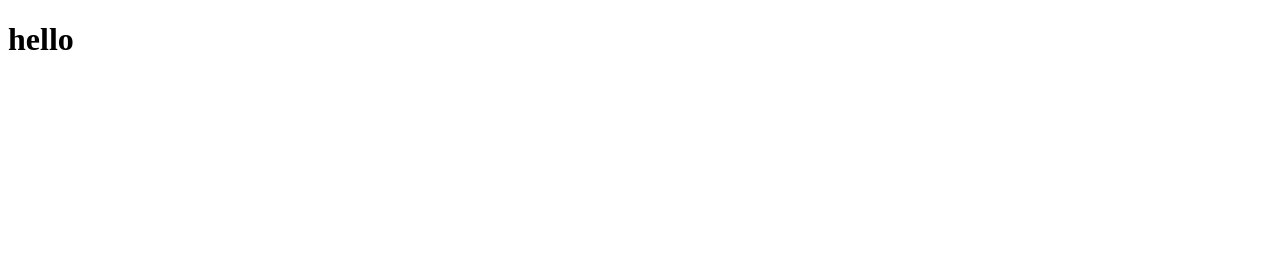
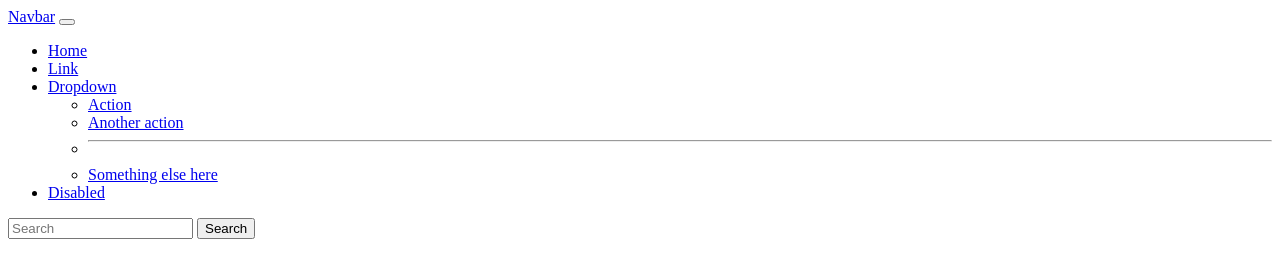
Before and after one commit to ab344/historyofinternet-601, a plain HTML site: page css/index.html in a window 1280 px wide. Drawn offline with Linux system fonts and the light colour scheme.

Commit message:
Feature: Inserted nav bar into index

```diff
--- a/css/index.html
+++ b/css/index.html
@@ -2,9 +2,44 @@
 <html lang="en">
 <head>
     <meta charset="UTF-8">
-    <title>Title</title>
+    <title>IS 601 History of the Internet</title>
 </head>
 <body>
-<h1>hello</h1>
+<nav class="navbar navbar-expand-lg navbar-light bg-light">
+  <div class="container-fluid">
+    <a class="navbar-brand" href="#">Navbar</a>
+    <button class="navbar-toggler" type="button" data-bs-toggle="collapse" data-bs-target="#navbarSupportedContent" aria-controls="navbarSupportedContent" aria-expanded="false" aria-label="Toggle navigation">
+      <span class="navbar-toggler-icon"></span>
+    </button>
+    <div class="collapse navbar-collapse" id="navbarSupportedContent">
+      <ul class="navbar-nav me-auto mb-2 mb-lg-0">
+        <li class="nav-item">
+          <a class="nav-link active" aria-current="page" href="#">Home</a>
+        </li>
+        <li class="nav-item">
+          <a class="nav-link" href="#">Link</a>
+        </li>
+        <li class="nav-item dropdown">
+          <a class="nav-link dropdown-toggle" href="#" id="navbarDropdown" role="button" data-bs-toggle="dropdown" aria-expanded="false">
+            Dropdown
+          </a>
+          <ul class="dropdown-menu" aria-labelledby="navbarDropdown">
+            <li><a class="dropdown-item" href="#">Action</a></li>
+            <li><a class="dropdown-item" href="#">Another action</a></li>
+            <li><hr class="dropdown-divider"></li>
+            <li><a class="dropdown-item" href="#">Something else here</a></li>
+          </ul>
+        </li>
+        <li class="nav-item">
+          <a class="nav-link disabled" href="#" tabindex="-1" aria-disabled="true">Disabled</a>
+        </li>
+      </ul>
+      <form class="d-flex">
+        <input class="form-control me-2" type="search" placeholder="Search" aria-label="Search">
+        <button class="btn btn-outline-success" type="submit">Search</button>
+      </form>
+    </div>
+  </div>
+</nav>
 </body>
 </html>
```
